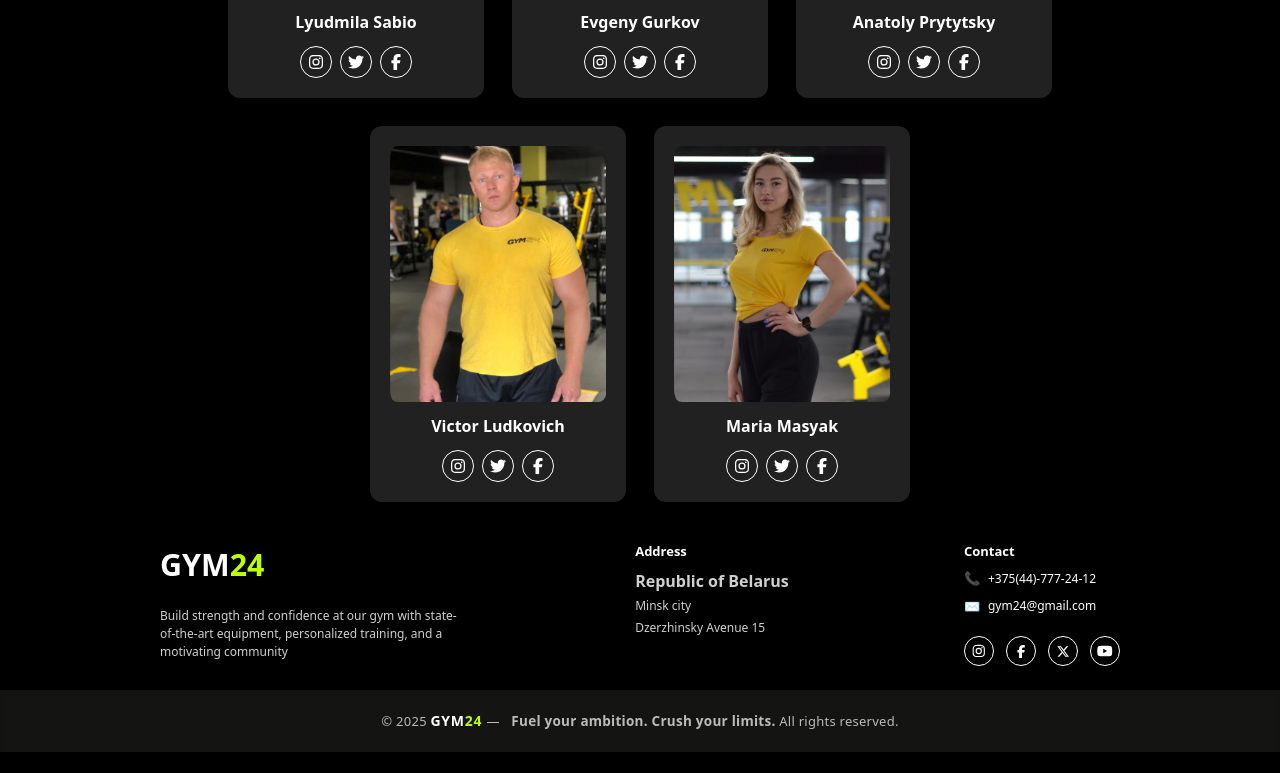
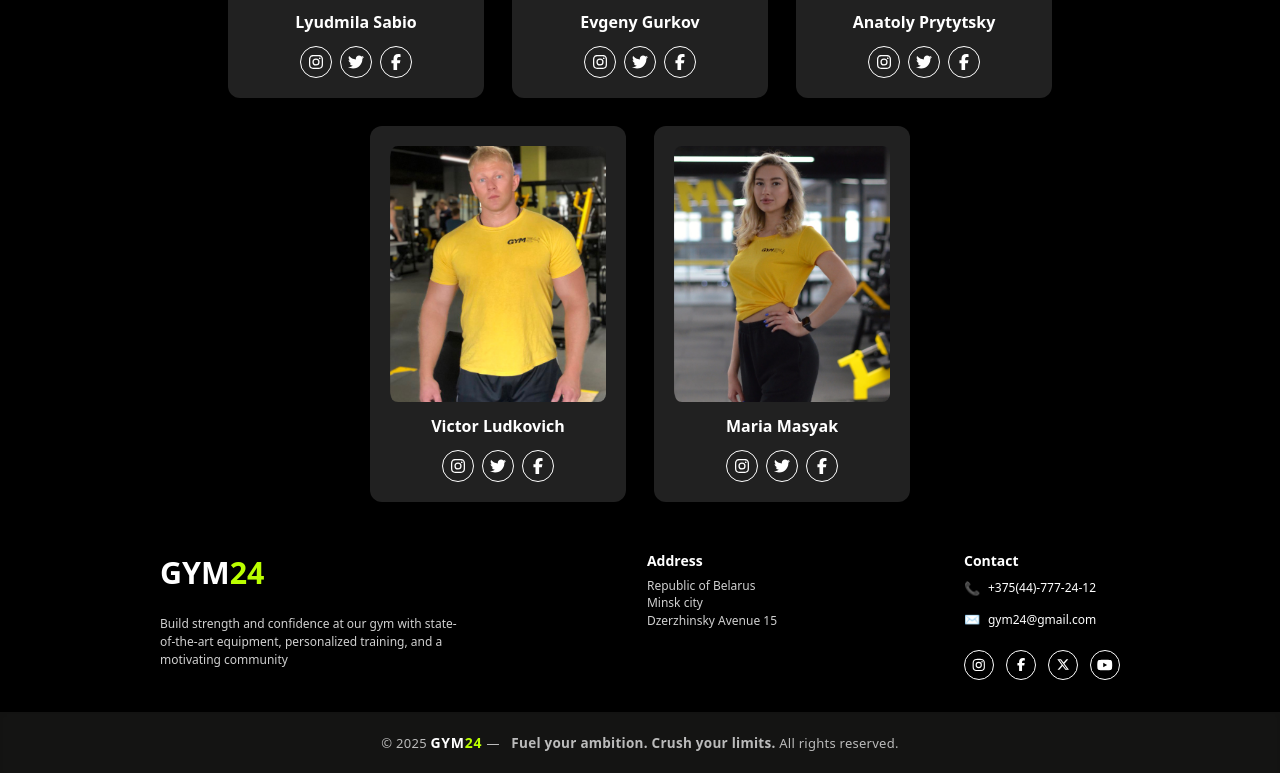
Before and after one commit to kapish07-dev/GYM24, a React (Vite) app: page / in a window 1280 px wide. Shown: the part 4054-4827 px from the top of the page. Before the commit the page ends 4806 px from the top, so only its background shows below. Built offline with nearby package versions, Linux system fonts and the light colour scheme; a web font is replaced by a local one.

Commit message:
Footer
Footer fixed :)👍

```diff
--- a/src/components/Footer.jsx
+++ b/src/components/Footer.jsx
@@ -20,7 +20,7 @@ export default function Footer() {
       className="
         w-full bg-black text-white
         flex justify-between
-        px-[10rem] py-6
+        px-40 py-8
         box-border
         max-md:flex-col max-md:gap-10 max-md:px-8
       "
@@ -34,7 +34,7 @@ export default function Footer() {
           GYM<span className="text-[#bbff00]">24</span>
         </div>
 
-        <p className="font-inter text-[12px] leading-[1.5] text-[#d0d0d0]">
+        <p className="font-inter text-[12px] leading-normal text-[#d0d0d0]">
           Build strength and confidence at our gym with state-of-the-art
           equipment, personalized training, and a motivating community
         </p>
@@ -42,16 +42,16 @@ export default function Footer() {
 
       {/* ---------- SECTION 2 ---------- */}
       <div className="flex flex-col max-w-[300px]">
-        <div className="font-inter text-[13px] font-bold mb-2">Address</div>
+        <div className="font-inter text-[14px] font-bold mb-2">Address</div>
 
         <div className="space-y-1">
-          <div className="font-bold text-[16px] text-[#d0d0d0] leading-[1.5]">
+          <div className="font-inter text-[12px] text-[#d0d0d0] leading-[1.15]">
             Republic of Belarus
           </div>
-          <div className="font-inter text-[12px] text-[#d0d0d0] leading-[1.5]">
+          <div className="font-normal text-[12px] text-[#d0d0d0] leading-[1.15]">
             Minsk city
           </div>
-          <div className="font-inter text-[12px] text-[#d0d0d0] leading-[1.5]">
+          <div className="font-inter text-[12px] text-[#d0d0d0] leading-[1.15]">
             Dzerzhinsky Avenue 15
           </div>
         </div>
@@ -59,10 +59,10 @@ export default function Footer() {
 
       {/* ---------- SECTION 3 ---------- */}
       <div className="flex flex-col max-w-[300px]">
-        <div className="font-inter text-[13px] font-semibold mb-2">Contact</div>
+        <div className="font-inter text-[14px] font-bold mb-2">Contact</div>
 
         {/* Phone */}
-        <div className="flex items-center font-inter text-[12px] text-[#d0d0d0] mb-2">
+        <div className="flex items-center font-inter text-[12px] text-[#d0d0d0] mb-3">
           <span className="mr-2 text-[13px]">📞</span>
           <a
             href="tel:+375447772412"
@@ -92,7 +92,7 @@ export default function Footer() {
               w-[30px] h-[30px] rounded-full border-[1.35px] border-white
               flex items-center justify-center text-white
               transition-transform duration-200
-              hover:-translate-y-[2px] hover:text-[#abe900] hover:border-[#abe900]
+              hover:-translate-y-0.5 hover:text-[#abe900] hover:border-[#abe900]
             "
             aria-label="Instagram"
           >
@@ -106,7 +106,7 @@ export default function Footer() {
               w-[30px] h-[30px] rounded-full border-[1.35px] border-white
               flex items-center justify-center text-white
               transition-transform duration-200
-              hover:-translate-y-[2px] hover:text-[#abe900] hover:border-[#abe900]
+              hover:-translate-y-0.5 hover:text-[#abe900] hover:border-[#abe900]
             "
             aria-label="Facebook"
           >
@@ -120,7 +120,7 @@ export default function Footer() {
               w-[30px] h-[30px] rounded-full border-[1.35px] border-white
               flex items-center justify-center text-white
               transition-transform duration-200
-              hover:-translate-y-[2px] hover:text-[#abe900] hover:border-[#abe900]
+              hover:-translate-y-0.5 hover:text-[#abe900] hover:border-[#abe900]
             "
             aria-label="Twitter"
           >
@@ -134,7 +134,7 @@ export default function Footer() {
               w-[30px] h-[30px] rounded-full border-[1.35px] border-white
               flex items-center justify-center text-white
               transition-transform duration-200
-              hover:-translate-y-[2px] hover:text-[#abe900] hover:border-[#abe900]
+              hover:-translate-y-0.5 hover:text-[#abe900] hover:border-[#abe900]
             "
             aria-label="YouTube"
           >
--- a/src/components/Hero/Hero.jsx
+++ b/src/components/Hero/Hero.jsx
@@ -4,7 +4,7 @@ import Header from "../Header/Header";
 const Hero = () => {
   return (
     <div
-      className="relative w-full min-h-screen h-[100vh]  bg-black overflow-hidden "
+      className="relative w-full min-h-screen h-screen  bg-black overflow-hidden "
       id="home"
     >
       {/* Header component (positioned absolutely over the container) */}
```
